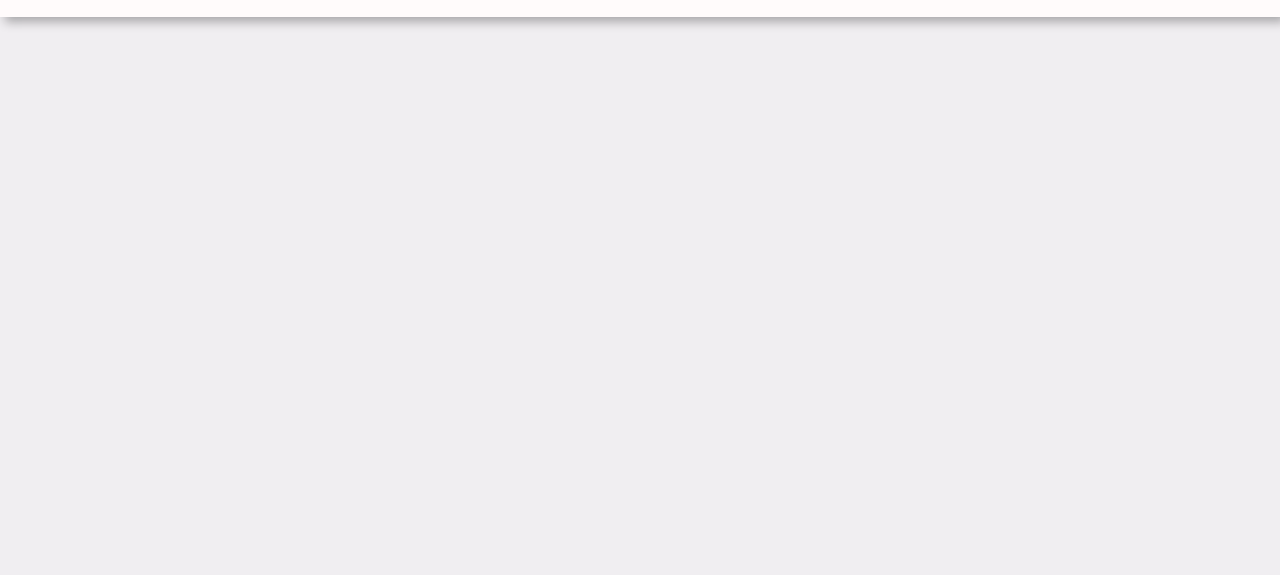
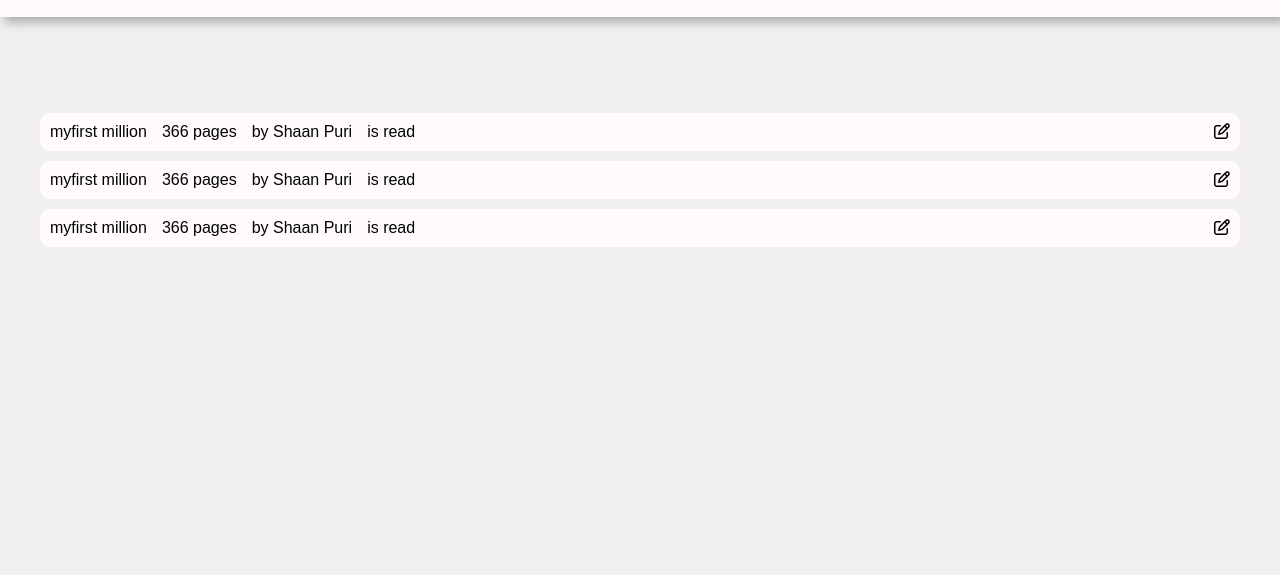
Before and after one commit to Hungry-munk/library-2, a plain HTML site: page index.html in a window 1280 px wide. Shown: the part 71-646 px from the top of the page. Drawn offline with Linux system fonts and the light colour scheme.

Commit message:
added basic book layout

```diff
--- a/index.html
+++ b/index.html
@@ -6,8 +6,8 @@
     <meta name="viewport" content="width=device-width, initial-scale=1.0">
     <title>really boring library app...</title>
     <script src="https://kit.fontawesome.com/7d9e28e2cd.js" crossorigin="anonymous"></script>
+    <script src="script.js" defer></script>
     <link rel="stylesheet" href="style.css">
-    <script src="script.js" defer></script>
 </head>
 <body>
     <header>
@@ -16,22 +16,39 @@
 
     <main>
         <!-- books will be placed in here -->
+        <div class="book">
+            <div class="title">myfirst million</div>
+            <div class="pages">366 pages</div>
+            <div class="author">by Shaan Puri</div>
+            <div class="read-status">is read</div>
+            <div><i class="fa-regular fa-pen-to-square"></i></div>
+        </div>
+
+        <div class="book">
+            <div class="title">myfirst million</div>
+            <div class="pages">366 pages</div>
+            <div class="author">by Shaan Puri</div>
+            <div class="read-status">is read</div>
+            <div><i class="fa-regular fa-pen-to-square"></i></div>
+        </div>
+
+        <div class="book">
+            <div class="title">myfirst million</div>
+            <div class="pages">366 pages</div>
+            <div class="author">by Shaan Puri</div>
+            <div class="read-status">is read</div>
+            <div><i class="fa-regular fa-pen-to-square"></i></div>
+        </div>
     </main>
 
     <button class="addBtn">
         <i class="fa-solid fa-plus fa-2x"></i>
     </button>
 
-
-
-
     <div class="github">
         <a href="https://github.com/Hungry-munk">
             <i class="fa-brands fa-github fa-2x"></i>
         </a>
     </div>
-
-
-
 </body>
 </html>
--- a/style.css
+++ b/style.css
@@ -11,6 +11,8 @@
     --white: #fffbfb;
 }
 
+/* simnple styling  */
+
 body {
     min-height: 100vh;
     font-family:'Poppins', sans-serif;
@@ -19,7 +21,7 @@ body {
 header {
     padding: 20px 0px 20px 30px;
     background: var(--white);
-    margin-bottom: 10%;
+    margin-bottom: clamp(3rem,12.5%,6rem);
     box-shadow: 5px 5px 10px rgb(0 0 0 / 30%);
     font-size: 1.3rem;
 }
@@ -45,13 +47,44 @@ button.addBtn {
     right: 40px;
 }
 
-div i,
+div.github i,
 button.addBtn {
     transition: ease-in-out 1s;
 }
 
-div i:hover,
+div.github i:hover,
 button.addBtn:hover {
     cursor: pointer;
     transform: rotate(-360deg) scale(1.2);
 }
+
+/* end of simnple styling  */
+
+/* main styling */
+
+main {
+    display: flex;
+    flex-direction:column;
+    padding: 0 40px;
+    gap: 10px;
+}
+
+div.book {
+    display: flex;
+    gap: 15px;
+    flex: 1;
+    padding: 10px;
+    border-radius: 10px;
+    background-color: var(--white);
+}
+
+div.book i:hover {
+    cursor: pointer;
+    transform: scale(1.2);
+}
+
+div.book div:last-child {
+    margin-left: auto;
+}
+
+/* end of main styling  */
```
